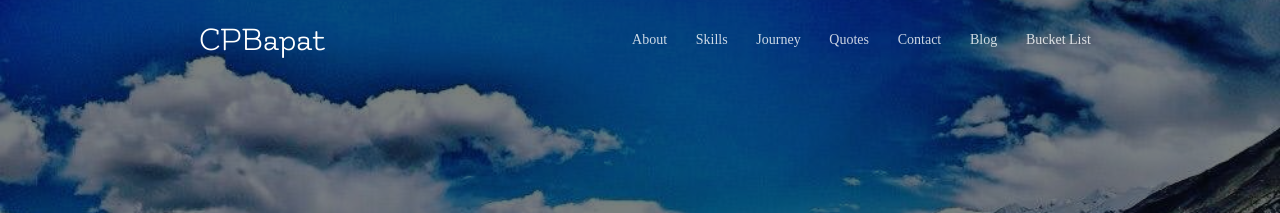
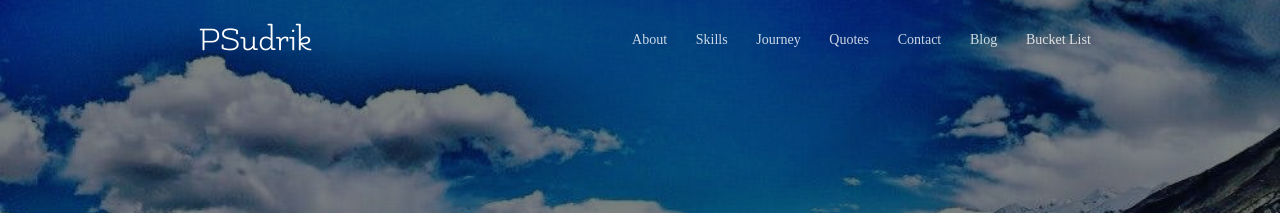
Before and after one commit to prachisudrik/prachisudrik.github.io, a Jekyll site: the page built from index.html, in a window 1280 px wide and 900 px high. Shown: the top 213 px of the window. Built offline with Jekyll 4.4.1, drawn with Linux system fonts in a browser that asks for light colours; nearby versions of some CDN libraries; some web fonts are replaced.

Commit message:
Update index.html

```diff
--- a/index.html
+++ b/index.html
@@ -36,7 +36,7 @@ html_title: Prachi Sudrik
 
 
     <div class="navigation-wrapper">
-      <a href="#" class="logo wow jello animated">CPBapat</a>
+      <a href="#" class="logo wow jello animated">PSudrik</a>
       <a href="javascript:void(0)" class="navigation-menu-button" id="js-mobile-menu">
         <div id="hamburger" class="hamburglar is-closed">
           <div class="burger-icon">
```
